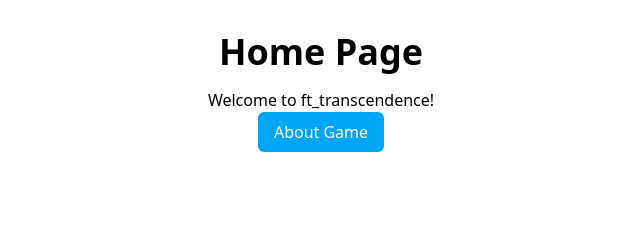
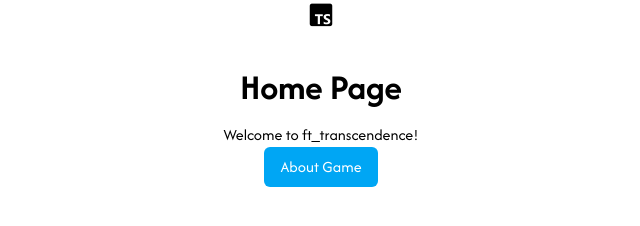
Before and after one commit to moabbas-dev/ft_transcendence, a website with bundled scripts: page frontend/public/index.html in a window 1280 px wide. Shown: the whole page, without its empty margins (319-959 px from the left). Built offline with nearby package versions, Linux system fonts and the light colour scheme; no server answers; files whose address does not match are found by name.

Commit message:
added Flux font and box icons

```diff
--- a/frontend/package.json
+++ b/frontend/package.json
@@ -1,6 +1,7 @@
 {
   "dependencies": {
     "@tailwindcss/cli": "^4.0.3",
+    "boxicons": "^2.1.4",
     "tailwindcss": "^4.0.3"
   },
   "name": "frontend",
--- a/frontend/public/global.css
+++ b/frontend/public/global.css
@@ -1 +1,56 @@
 @import "tailwindcss";
+
+@font-face {
+	font-family: 'Flux';
+	src: url('/fonts/static/AfacadFlux-Regular.ttf') format('truetype');
+	font-weight: normal;
+	font-style: normal;
+}
+
+@font-face {
+	font-family: 'Flux';
+	src: url('/fonts/static/AfacadFlux-Thin.ttf') format('truetype');
+	font-weight: 100;
+}
+
+@font-face {
+	font-family: 'Flux';
+	src: url('/fonts/static/AfacadFlux-ExtraLight.ttf') format('truetype');
+	font-weight: 200;
+}
+
+@font-face {
+	font-family: 'Flux';
+	src: url('/fonts/static/AfacadFlux-Light.ttf') format('truetype');
+	font-weight: 300;
+}
+
+@font-face {
+	font-family: 'Flux';
+	src: url('/fonts/static/AfacadFlux-Medium.ttf') format('truetype');
+	font-weight: 500;
+}
+
+@font-face {
+	font-family: 'Flux';
+	src: url('/fonts/static/AfacadFlux-SemiBold.ttf') format('truetype');
+	font-weight: 600;
+}
+
+@font-face {
+	font-family: 'Flux';
+	src: url('/fonts/static/AfacadFlux-Bold.ttf') format('truetype');
+	font-weight: 700;
+}
+
+@font-face {
+	font-family: 'Flux';
+	src: url('/fonts/static/AfacadFlux-ExtraBold.ttf') format('truetype');
+	font-weight: 800;
+}
+
+@font-face {
+	font-family: 'Flux';
+	src: url('/fonts/static/AfacadFlux-Black.ttf') format('truetype');
+	font-weight: 900;
+}
--- a/frontend/public/index.html
+++ b/frontend/public/index.html
@@ -5,9 +5,11 @@
     <meta name="viewport" content="width=device-width, initial-scale=1.0">
     <link rel="stylesheet" href="./global.css">
     <link rel="stylesheet" href="./output.css">
+    <link rel="stylesheet" href="https://cdn.jsdelivr.net/npm/boxicons@latest/css/boxicons.min.css">
     <title>ft_transcendence</title>
 </head>
-<body>
+<body class="font-[Flux]">
+    <i class="fa-solid fa-user text-xl text-red-500"></i>
     <div id="app"></div>
     <script type="module" src="../src/main.js"></script>
     <script>
--- a/frontend/src/pages/home.js
+++ b/frontend/src/pages/home.js
@@ -4,13 +4,16 @@ import { navigate } from '../router.js';
 export default {
   render: (container) => {
     container.innerHTML = `
+      <div class="text-center w-full">
+        <i class='bx bxl-typescript text-3xl'></i>
+      </div>
       <h1 class="text-4xl font-bold text-center mt-8">Home Page</h1>
       <p class="text-center mt-4">Welcome to ft_transcendence!</p>
     `;
 
     const aboutButton = Button({
       text: 'About Game',
-      classes: 'mx-auto hover:opacity-10',
+      classes: 'mx-auto hover:opacity-80',
       onClick: () => {
         navigate('/about');
       },
```
Also changed, not shown: frontend/public/fonts/AfacadFlux-VariableFont_slnt,wght.ttf (added), frontend/public/fonts/static/AfacadFlux-Black.ttf (added), frontend/public/fonts/static/AfacadFlux-Bold.ttf (added), frontend/public/fonts/static/AfacadFlux-ExtraBold.ttf (added), frontend/public/fonts/static/AfacadFlux-ExtraLight.ttf (added), frontend/public/fonts/static/AfacadFlux-Light.ttf (added), frontend/public/fonts/static/AfacadFlux-Medium.ttf (added), frontend/public/fonts/static/AfacadFlux-Regular.ttf (added), frontend/public/fonts/static/AfacadFlux-SemiBold.ttf (added), frontend/public/fonts/static/AfacadFlux-Thin.ttf (added), frontend/public/output.css, frontend/sign-in-up/signForm.html (line endings or trailing spaces), 1 other file.
